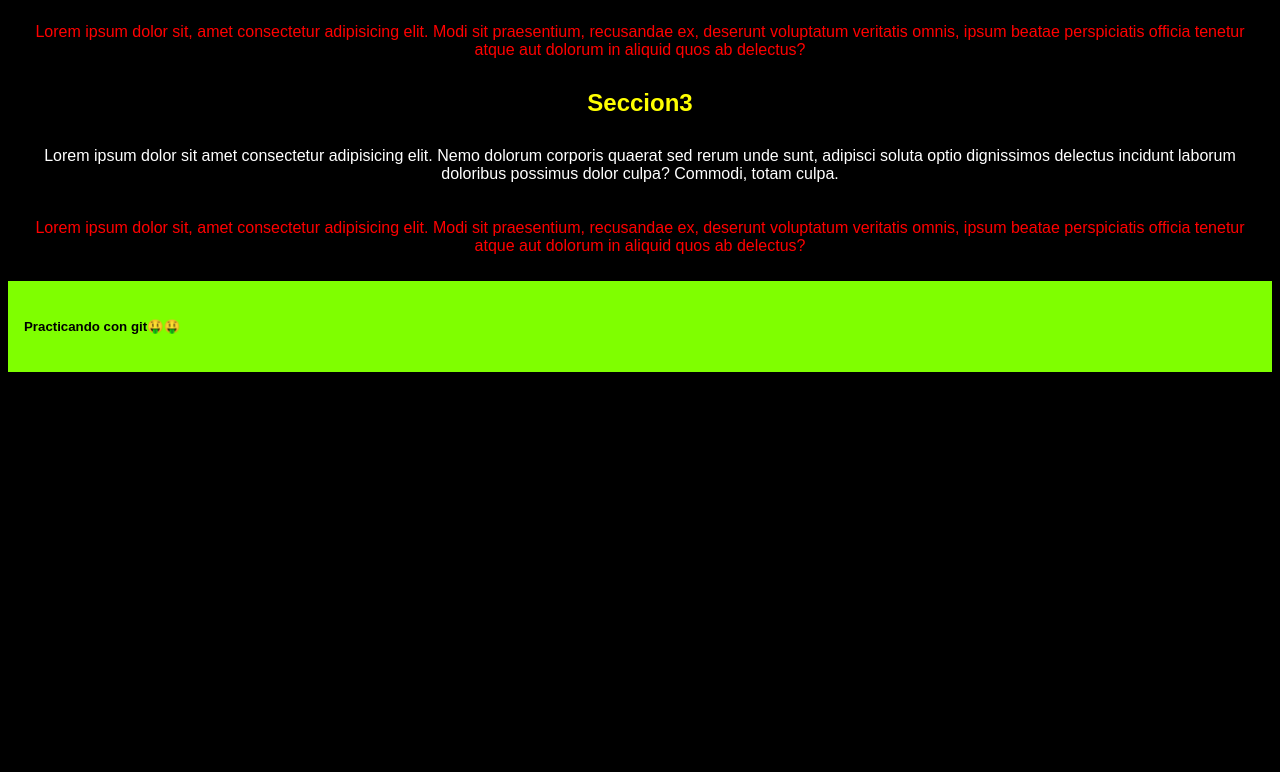
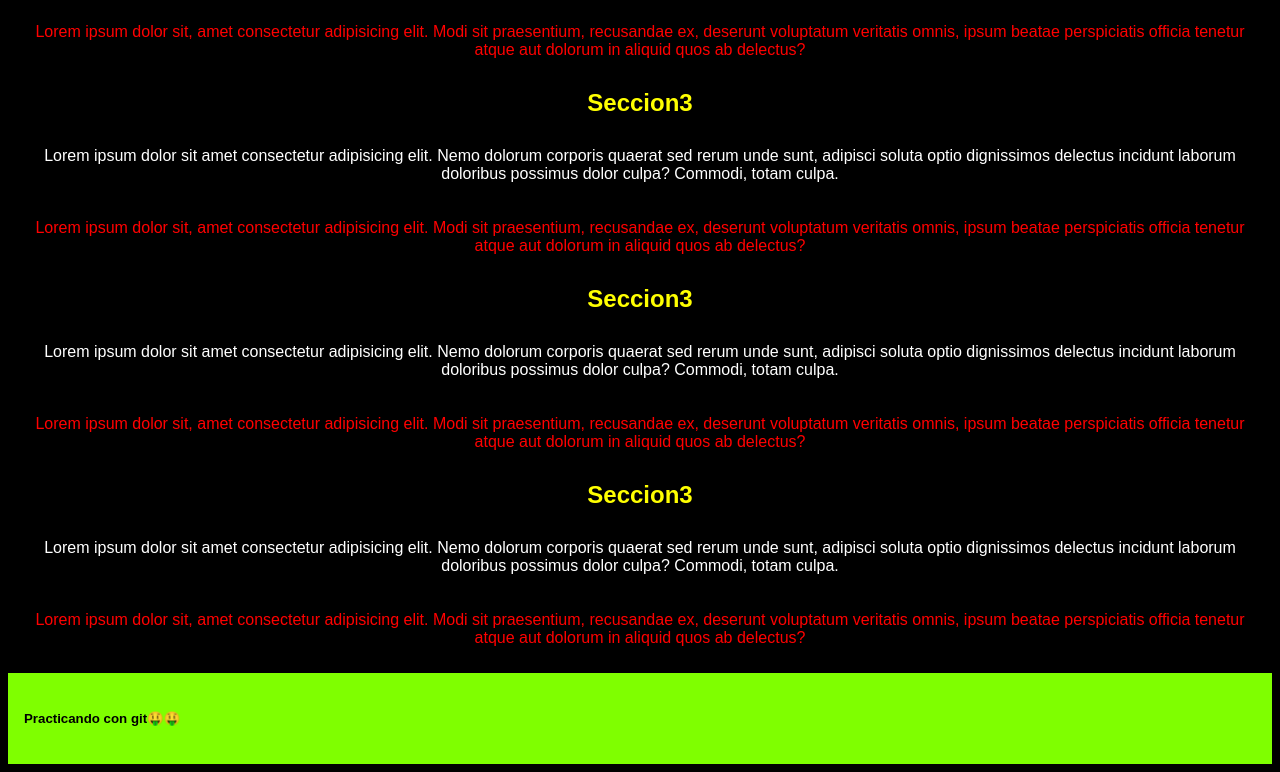
Before and after one commit to danyelsalazar/nomesale, a plain HTML site: page index.html in a window 1280 px wide. Shown: the part 623-1395 px from the top of the page. Before the commit the page ends 1003 px from the top, so only its background shows below. Drawn offline with Linux system fonts and the light colour scheme.

Commit message:
segunda subida

```diff
--- a/index.html
+++ b/index.html
@@ -34,6 +34,16 @@
         <p>Lorem ipsum dolor sit amet consectetur adipisicing elit. Nemo dolorum corporis quaerat sed rerum unde sunt, adipisci soluta optio dignissimos delectus incidunt laborum doloribus possimus dolor culpa? Commodi, totam culpa.</p>
         <p class="rojo"> Lorem ipsum dolor sit, amet consectetur adipisicing elit. Modi sit praesentium, recusandae ex, deserunt voluptatum veritatis omnis, ipsum beatae perspiciatis officia tenetur atque aut dolorum in aliquid quos ab delectus?</p>
     </section>
+    <section>
+        <h2>Seccion3</h2>
+        <p>Lorem ipsum dolor sit amet consectetur adipisicing elit. Nemo dolorum corporis quaerat sed rerum unde sunt, adipisci soluta optio dignissimos delectus incidunt laborum doloribus possimus dolor culpa? Commodi, totam culpa.</p>
+        <p class="rojo"> Lorem ipsum dolor sit, amet consectetur adipisicing elit. Modi sit praesentium, recusandae ex, deserunt voluptatum veritatis omnis, ipsum beatae perspiciatis officia tenetur atque aut dolorum in aliquid quos ab delectus?</p>
+    </section>
+    <section>
+        <h2>Seccion3</h2>
+        <p>Lorem ipsum dolor sit amet consectetur adipisicing elit. Nemo dolorum corporis quaerat sed rerum unde sunt, adipisci soluta optio dignissimos delectus incidunt laborum doloribus possimus dolor culpa? Commodi, totam culpa.</p>
+        <p class="rojo"> Lorem ipsum dolor sit, amet consectetur adipisicing elit. Modi sit praesentium, recusandae ex, deserunt voluptatum veritatis omnis, ipsum beatae perspiciatis officia tenetur atque aut dolorum in aliquid quos ab delectus?</p>
+    </section>
     <footer>
         <h5>Practicando con git🤑🤑</h5>
     </footer>
```
